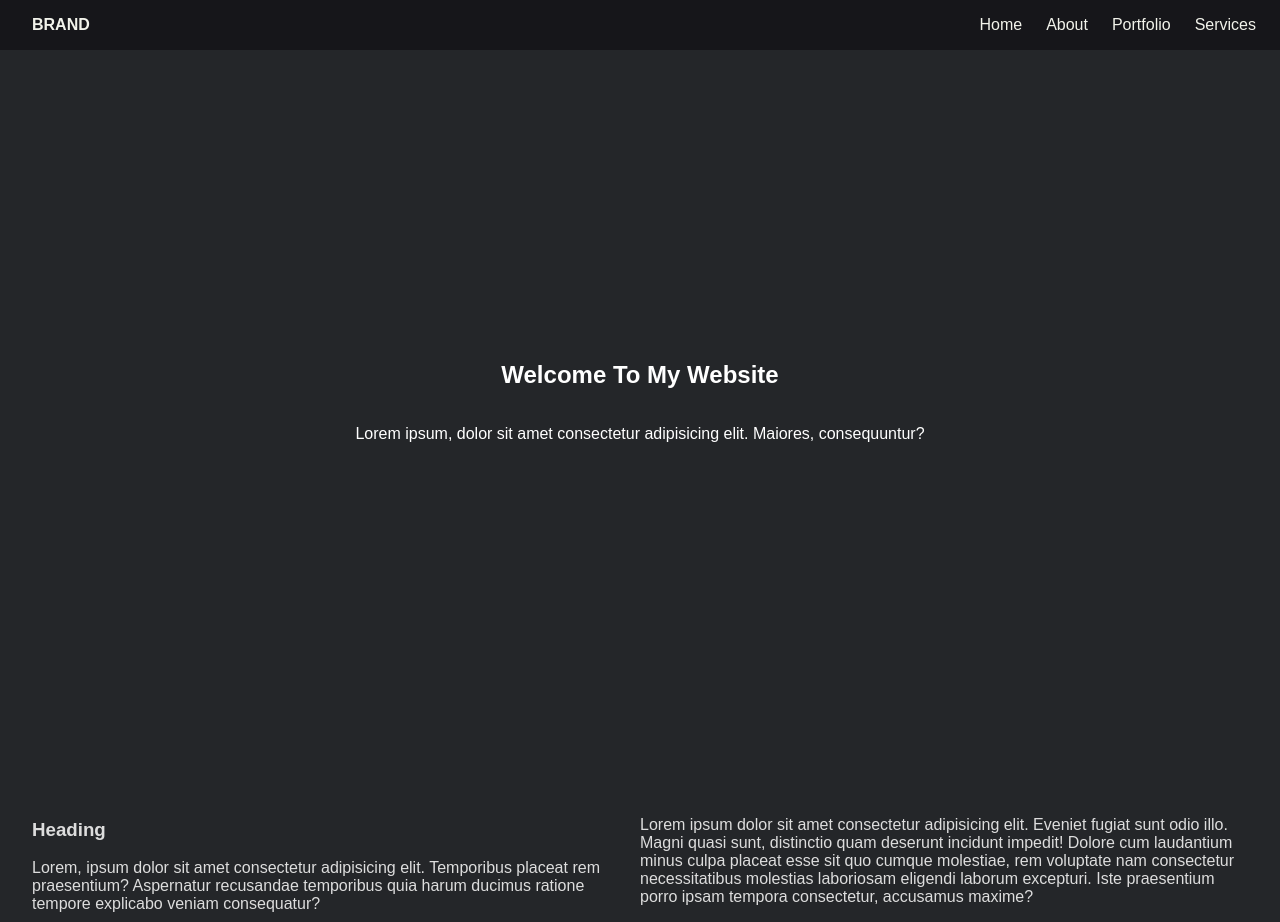
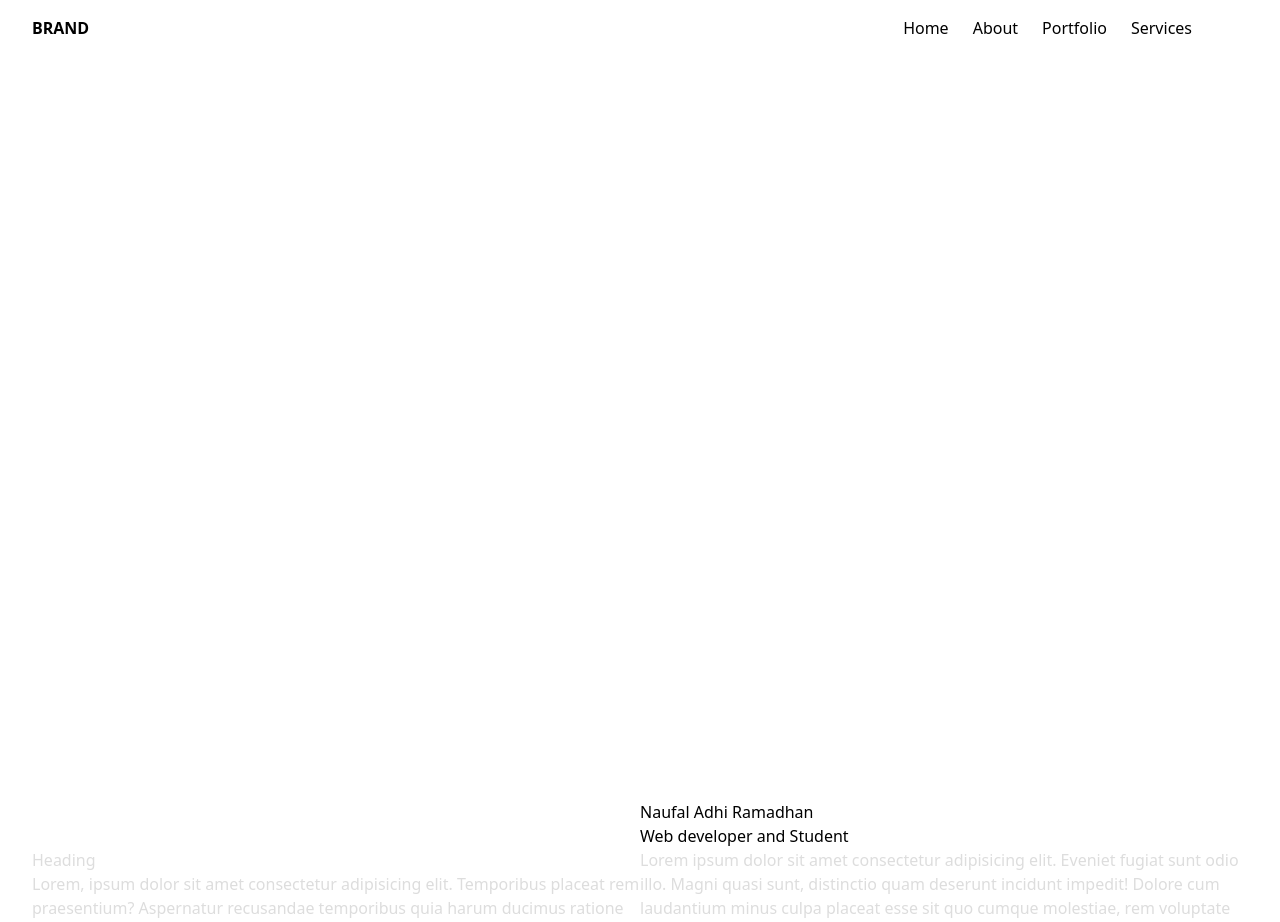
Before and after one commit to Nopalogic/learn-nextjs, a Next.js app: page / in a window 1280 px wide. Shown: the top 922 px of the page. Built offline with nearby package versions, Linux system fonts and the light colour scheme.

Commit message:
install tailwindcss

```diff
--- a/app/globals.css
+++ b/app/globals.css
@@ -1,4 +1,8 @@
-:root {
+@tailwind base;
+@tailwind components;
+@tailwind utilities;
+
+/* :root {
 	--alfa: #f2f3eb;
 	--beta: #e2b6cd;
 	--charlie: #16161a;
@@ -19,4 +23,4 @@ body {
 a {
 	text-decoration: none;
 	color: inherit;
-}
+} */
--- a/app/page.jsx
+++ b/app/page.jsx
@@ -2,19 +2,27 @@ import style from './page.module.css';
 
 export default function Home() {
 	return (
-		<div className={style.container}>
+		<div>
 			<section className={style.hero}>
 				<h1>Welcome To My Website</h1>
 				<p>Lorem ipsum, dolor sit amet consectetur adipisicing elit. Maiores, consequuntur?</p>
 			</section>
 
 			{/* About */}
-			<section></section>
+			<section className={style.about}>
+				<div className={style.row}>
+					<div className={style.column}></div>
+					<div className={style.column}>
+						<h3>Naufal Adhi Ramadhan</h3>
+						<p>Web developer and <span>Student</span></p>
+					</div>
+				</div>
+			</section>
 
 			{/* Portfolio */}
 			<section className={style.portfolio}>
 				<div className={style.row}>
-					<div className={style.column} id={style.left}>
+					<div className={style.column}>
 						<div className={style.heading}>
 							<h3>Heading</h3>
 							<p>
--- a/app/page.module.css
+++ b/app/page.module.css
@@ -1,7 +1,10 @@
-/* .container {
-	width: min(100% - 32px, 1280px);
-	margin-inline: auto;
-} */
+.row {
+	display: flex;
+}
+
+.column {
+	width: 50%;
+}
 
 .hero {
 	height: 100vh;
@@ -18,14 +21,6 @@
 	color: #ddd;
 }
 
-.row {
-	display: flex;
-}
-
-.column {
-	width: 50%;
-}
-
 .heading {
 	position: sticky;
 	top: 70px;
--- a/package.json
+++ b/package.json
@@ -19,5 +19,10 @@
     "next": "13.1.1",
     "react": "18.2.0",
     "react-dom": "18.2.0"
+  },
+  "devDependencies": {
+    "autoprefixer": "^10.4.13",
+    "postcss": "^8.4.21",
+    "tailwindcss": "^3.2.7"
   }
 }
--- /dev/null
+++ b/postcss.config.js
@@ -0,0 +1,6 @@
+module.exports = {
+  plugins: {
+    tailwindcss: {},
+    autoprefixer: {},
+  },
+}
--- /dev/null
+++ b/tailwind.config.js
@@ -0,0 +1,12 @@
+/** @type {import('tailwindcss').Config} */
+module.exports = {
+  content: [
+    "./app/**/*.{js,ts,jsx,tsx}",
+    "./pages/**/*.{js,ts,jsx,tsx}",
+    "./components/**/*.{js,ts,jsx,tsx}",
+  ],
+  theme: {
+    extend: {},
+  },
+  plugins: [],
+}
```
Also changed, not shown: 1 other file (tests, documents, lock files or other folders).
